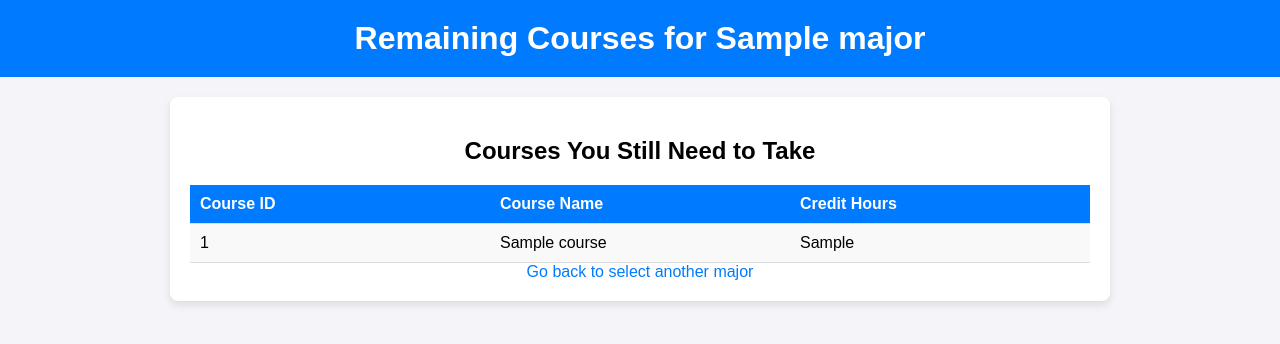
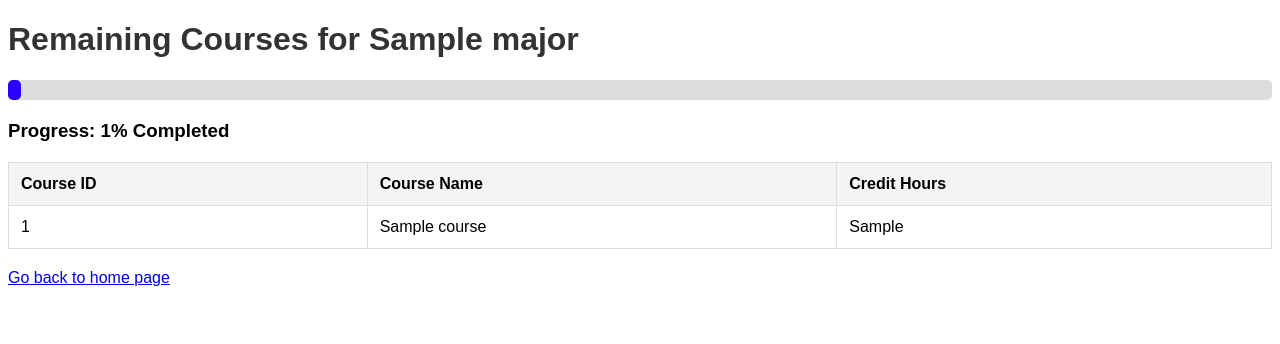
Before and after one commit to summerolmstead/ai-advisor, a Flask app: template templates/schedule.html in a window 1280 px wide. Shown: the top 344 px of the page. Run offline with Flask 3, Linux system fonts and the light colour scheme; the template is opened without the code that fills it: most values are stand-ins (such as "Sample title", 1, 10 or a date in 2020); parts of the project's set-up code (start-up, migrations or seed data) failed here and were passed over.

Commit message:
comments + loading bar and giving out a schedule for user + design & spitting out schedule based on whats needed left!

```diff
--- a/app.py
+++ b/app.py
@@ -5,21 +5,20 @@ import re
 
 app = Flask(__name__)
 
-
-"""def parse_clearpath_text(text, major_name):
+def parse_clearpath_text(text, major_name):
     classes = {}
     lines = text.splitlines()
-    current_major = major_name  # Use the provided major name from the PDF filename
+    current_major = major_name  # using the provided major name from the PDF filename without extension
 
-    # Skip the first two lines (assuming they are headers)
+    # skip the first two lines (assuming they are headers)
     lines = lines[2:]
 
     for line in lines:
         line = line.strip()
-        if not line or "Completed" in line or "Graduation" in line or "Semester" in line or "Year" in line:
+        if not line or "Completed" in line or "Graduation" in line or "Semester" in line or "Year" in line or "Institution" in line:
             continue
 
-        # Handle "or" scenarios
+        # handle "or" scenarios (this includes electives or multiple course options)
         if " or " in line:
             or_pattern = r'([A-Z]{3,4} \d{4}): ([A-Za-z\s]+?)\s*or\s*([A-Z]{3,4} \d{4}): ([A-Za-z\s]+?)\s*(\d{1})?'
             or_matches = re.findall(or_pattern, line)
@@ -31,62 +30,14 @@ app = Flask(__name__)
                 if current_major not in classes:
                     classes[current_major] = []
 
-                # Append first course
+                # append first course
                 classes[current_major].append({'id': course_id1.strip(), 'name': course_name1.strip(), 'credit_hours': credit_hours})
-                # Append second course
+                # append second course
                 classes[current_major].append({'id': course_id2.strip(), 'name': course_name2.strip(), 'credit_hours': credit_hours})
 
             continue
 
-        # Match regular course patterns (Updated regex)
-        # We allow the course name to include multiple words and spaces until a possible credit hour is encountered
-        course_pattern = r'([A-Z]{3,4} \d{4}): ([A-Za-z\s,\'\-]+)\s*(\d{1,2})?\s*'
-        matches = re.findall(course_pattern, line)
-
-        for match in matches:
-            course_id, course_name, credit_hours = match
-            credit_hours = credit_hours.strip() if credit_hours else None
-
-            if current_major not in classes:
-                classes[current_major] = []
-            if not any(c['id'] == course_id for c in classes[current_major]):  # Avoid duplicates
-                classes[current_major].append({'id': course_id.strip(), 'name': course_name.strip(), 'credit_hours': credit_hours})
-
-    return {current_major: classes[current_major]} if current_major else {}"""
-
-def parse_clearpath_text(text, major_name):
-    classes = {}
-    lines = text.splitlines()
-    current_major = major_name  # Use the provided major name from the PDF filename
-
-    # Skip the first two lines (assuming they are headers)
-    lines = lines[2:]
-
-    for line in lines:
-        line = line.strip()
-        if not line or "Completed" in line or "Graduation" in line or "Semester" in line or "Year" in line or "Institution" in line:
-            continue
-
-        # Handle "or" scenarios (this includes electives or multiple course options)
-        if " or " in line:
-            or_pattern = r'([A-Z]{3,4} \d{4}): ([A-Za-z\s]+?)\s*or\s*([A-Z]{3,4} \d{4}): ([A-Za-z\s]+?)\s*(\d{1})?'
-            or_matches = re.findall(or_pattern, line)
-
-            for match in or_matches:
-                course_id1, course_name1, course_id2, course_name2, credit_hours = match
-                credit_hours = credit_hours.strip() if credit_hours else None
-
-                if current_major not in classes:
-                    classes[current_major] = []
-
-                # Append first course
-                classes[current_major].append({'id': course_id1.strip(), 'name': course_name1.strip(), 'credit_hours': credit_hours})
-                # Append second course
-                classes[current_major].append({'id': course_id2.strip(), 'name': course_name2.strip(), 'credit_hours': credit_hours})
-
-            continue
-
-        # Handle general degree requirements or non-specific course descriptions
+        # handle general degree requirements or non-specific course descriptions without course id issue
         general_pattern = r'([A-Za-z\s]+(?:Elective|Humanities|Behavioral|Natural Science|Approved|Writing|Communication|Fine Arts|Global Citizenship)[\w\s,\'\-]*)\s*(?:\((.*)\))?'
         general_matches = re.findall(general_pattern, line)
 
@@ -97,14 +48,14 @@ def parse_clearpath_text(text, major_name):
             if current_major not in classes:
                 classes[current_major] = []
 
-            # Store non-specific course requirements as a separate category
+            # store non-specific course requirements as a separate category
             classes[current_major].append({
-                'id': None,  # No specific course ID
+                'id': None,  #no specific course ID
                 'name': req_type.strip(),
-                'credit_hours': courses  # Store optional courses in the credit_hours field
+                'credit_hours': courses  #store optional courses in the credit_hours field
             })
 
-        # Match regular course patterns (Updated regex)
+        #match regular course patterns based on CPEN 4700 or MATH 1950: Name CrsHours
         course_pattern = r'([A-Z]{3,4} \d{4}): ([A-Za-z\s,\'\-]+)\s*(\d{1,2})?\s*'
         matches = re.findall(course_pattern, line)
 
@@ -119,7 +70,7 @@ def parse_clearpath_text(text, major_name):
 
     return {current_major: classes[current_major]} if current_major else {}
 
-
+#func for reading pdf and getting major name
 def read_clearpath_pdf(file, major_name):
     reader = PyPDF2.PdfReader(file)
     text = ""
@@ -128,11 +79,12 @@ def read_clearpath_pdf(file, major_name):
 
     return parse_clearpath_text(text, major_name)
 
+# getting majors from clearpath folder so its data driven based on the pdfs
 def load_majors_from_folder(folder_path):
     majors = []
     for filename in os.listdir(folder_path):
         if filename.endswith('.pdf'):
-            major_name = filename[:-4]  # Remove the '.pdf' extension
+            major_name = filename[:-4]  #remove the '.pdf' extension for major name
             majors.append({'id': major_name.lower(), 'name': major_name.replace('_', ' ').title()})
     return majors
 
@@ -140,23 +92,24 @@ def load_clearpaths_from_folder(folder_path):
     all_classes = {}
     for filename in os.listdir(folder_path):
         if filename.endswith('.pdf'):
-            major_name = filename[:-4]  # Extract major from filename
+            major_name = filename[:-4]  #extract major from filename like before
             with open(os.path.join(folder_path, filename), 'rb') as file:
                 clearpath_classes = read_clearpath_pdf(file, major_name)
                 all_classes.update(clearpath_classes)
-                print(f"Loaded classes from {filename}: {clearpath_classes}")  # Print the recognized classes
+                print(f"Loaded classes from {filename}: {clearpath_classes}")  #print the recognized classes
     return all_classes
 
-clearpaths_folder = 'C:\\Users\\Summer\\Desktop\\ai-advisor\\clearpaths'  # Change as needed
+clearpaths_folder = 'C:\\Users\\Summer\\Desktop\\ai-advisor\\clearpaths'  #my fp
 majors = load_majors_from_folder(clearpaths_folder)
-classes = load_clearpaths_from_folder(clearpaths_folder)  # Load classes at startup
+classes = load_clearpaths_from_folder(clearpaths_folder)  #load classes at startup
 
 @app.route('/')
 def index():
     majors = load_majors_from_folder(clearpaths_folder)
-    print(f"Loaded majors: {majors}")  # Check loaded majors
+    print(f"Loaded majors: {majors}")  #check loaded majors so can be in dropdown
     return render_template('index.html', majors=majors)
 
+# can do app without uploading transcript dont worry on that for now
 @app.route('/upload', methods=['POST'])
 def upload_file():
     global classes
@@ -166,47 +119,65 @@ def upload_file():
     if file.filename == '':
         return "No selected file"
 
-    # Extract the major from the uploaded file's name
-    major_name = file.filename[:-4]  # Remove the '.pdf' extension
+    #extract the major from the uploaded file's name
+    major_name = file.filename[:-4]
     with open(file, 'rb') as uploaded_file:
-        # Read and parse the uploaded ClearPath PDF and update the global classes dictionary
+        #read and parse the uploaded ClearPath PDF and update the global classes dictionary
         clearpath_classes = read_clearpath_pdf(uploaded_file, major_name)
-        classes.update(clearpath_classes)  # Update global classes with new data
+        classes.update(clearpath_classes)  #update global classes with new data
 
-    # Show success message and recognized classes
+    #show success message and recognized classes
     message = "File uploaded and processed successfully."
     return render_template('index.html', majors=majors, classes=classes, message=message)
 
-@app.route('/get_plan', methods=['POST'])
+@app.route('/get_plan', methods=['GET', 'POST'])
 def get_plan():
-    major = request.form.get('major')
-    print(f"Selected major: {major}")  # Debugging print
+    if request.method == 'POST':
+        major = request.form.get('major')
+        print(f"Selected major: {major}")  # Debugging print can delete ltr
 
-    major_classes = []
+        major_classes = []
 
-    # Iterate over all classes to collect courses related to the selected major
-    for key, value in classes.items():
-        if key is None or major.lower() in key.lower():
-            major_classes.extend(value)
+        #iterate over all classes to collect courses related to the selected major
+        for key, value in classes.items():
+            if key is None or major.lower() in key.lower():
+                major_classes.extend(value)
 
-    if major_classes:
-        print(f"Classes available for {major}: {major_classes}")  # Debugging print
-        return render_template('results.html', major=major, classes=major_classes)
-    else:
-        return render_template('results.html', major=major, classes=[], error="No plan available. Please pick a valid major.")
+        if major_classes:
+            print(f"Classes available for {major}: {major_classes}")  # Debugging print
+            return render_template('results.html', major=major, classes=major_classes)
+        else:
+            return render_template('results.html', major=major, classes=[], error="No plan available. Please pick a valid major.")
+
+    #if it's a GET request, just render the major selection form
+    return render_template('index.html')  # index.html is the page with the major selection form
 
 from flask import Flask, render_template, request, redirect, url_for
 
 @app.route('/schedule', methods=['POST'])
 def schedule():
-    completed_courses = request.form.getlist('completed_courses')  # Get the list of completed courses from the form
+    major = request.form.get('major')
+    if not major:
+        #if major is not provided, redirect back to the form page or show an error
+        return redirect(url_for('get_plan'))
 
-    remaining_courses = []
-    for course in classes.get(major, []):  # Get the list of courses for the selected major
-        if course['id'] not in completed_courses:
-            remaining_courses.append(course)  # If the course wasn't completed, add to remaining courses
+    completed_courses = request.form.getlist('completed_courses')
 
-    return render_template('schedule.html', remaining_courses=remaining_courses, major=major)
+    #get the list of all courses for the selected major
+    major_classes = []
+    for key, value in classes.items():
+        if key and major.lower() in key.lower():  #ensure key is not None before checking
+            major_classes.extend(value)
+
+    #filter remaining courses
+    remaining_courses = [course for course in major_classes if course['id'] not in completed_courses]
+
+    #calculate progress percentage for progress of degree!!!!
+    total_courses = len(major_classes)
+    completed_count = total_courses - len(remaining_courses)
+    progress_percentage = (completed_count / total_courses) * 100 if total_courses else 0
+
+    return render_template('schedule.html', remaining_courses=remaining_courses, major=major, progress_percentage=int(progress_percentage))
 
 
 
--- a/templates/schedule.html
+++ b/templates/schedule.html
@@ -2,83 +2,46 @@
 <html lang="en">
 <head>
     <meta charset="utf-8">
-    <title>Your Remaining Courses</title>
+
+    <!-- schedule page design!-->
+    <title>Remaining Courses for {{ major }}</title>
+
     <style>
-        body {
-            font-family: Arial, sans-serif;
-            background-color: #f4f4f9;
-            margin: 0;
-            padding: 0;
-            text-align: center;
+        body { font-family: Arial, sans-serif; }
+        table { width: 100%; border-collapse: collapse; margin: 20px 0; }
+        th, td { padding: 12px; text-align: left; border: 1px solid #ddd; }
+        th { background-color: #f4f4f4; }
+        h1 { color: #333; }
+        .progress-container {
+            width: 100%;
+            background-color: #ddd;
+            border-radius: 5px;
+            margin: 20px 0;
         }
-
-        h1 {
-            background-color: #007bff;
-            color: white;
-            padding: 20px 0;
-            margin: 0;
+        .progress-bar {
+            height: 20px;
+            width: 0;
+            background-color: #2b00ff;
+            border-radius: 5px;
         }
-
-        .container {
-            padding: 20px;
-            max-width: 900px;
-            margin: 20px auto;
-            background-color: white;
-            border-radius: 8px;
-            box-shadow: 0 4px 8px rgba(0, 0, 0, 0.1);
-        }
-
-        table {
-            width: 100%;
-            margin-top: 20px;
-            border-collapse: collapse;
-            table-layout: fixed;
-        }
-
-        table th, table td {
-            padding: 10px;
-            text-align: left;
-            border-bottom: 1px solid #ddd;
-        }
-
-        th {
-            background-color: #007bff;
-            color: white;
-        }
-
-        td {
-            background-color: #f9f9f9;
-        }
-
-        .button {
-            background-color: #28a745;
-            color: white;
-            padding: 10px 20px;
-            border: none;
-            border-radius: 5px;
-            cursor: pointer;
-            font-size: 16px;
-            margin-top: 20px;
-        }
-
-        .button:hover {
-            background-color: #218838;
-        }
-
-        a {
-            text-decoration: none;
-            color: #007bff;
-        }
+        .btn { padding: 10px 20px; background-color: #0f17ff; color: white; border: none; cursor: pointer; }
+        .btn:hover { background-color: #3700ff; }
     </style>
 </head>
 <body>
 
+    <!-- logic to print out courses havent taken based on results html -->
     <h1>Remaining Courses for {{ major }}</h1>
 
-    <div class="container">
-        <h2>Courses You Still Need to Take</h2>
+    {% if remaining_courses %}
+        <div class="progress-container">
+            <div class="progress-bar" style="width: {{ progress_percentage }}%"></div>
+        </div>
 
-        {% if remaining_courses %}
+        <!-- progress bar of how far into degree you are-->
+        <h3>Progress: {{ progress_percentage }}% Completed</h3>
+
+        <!-- just looping to show all of the courses left and printing into table-->
         <table>
             <thead>
                 <tr>
@@ -97,12 +60,10 @@
                 {% endfor %}
             </tbody>
         </table>
-        {% else %}
-            <p>You've completed all the required courses!</p>
-        {% endif %}
+    {% else %}
+        <p>You have completed all the required courses! Congratulations!</p>
+    {% endif %}
 
-        <a href="/">Go back to select another major</a>
-    </div>
-
+    <a href="/">Go back to home page</a>
 </body>
 </html>
```
Also changed, not shown: templates/index.html (+19 -16 lines), templates/results.html (+19 -101 lines).
